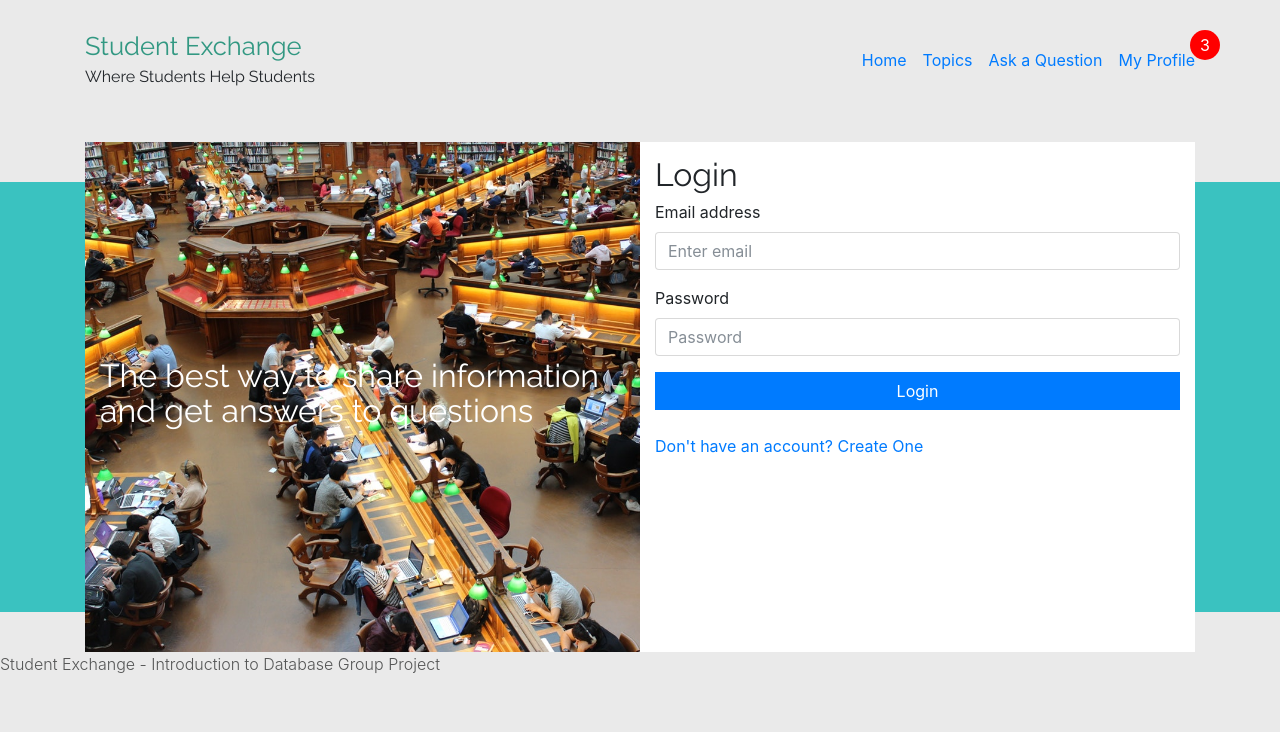
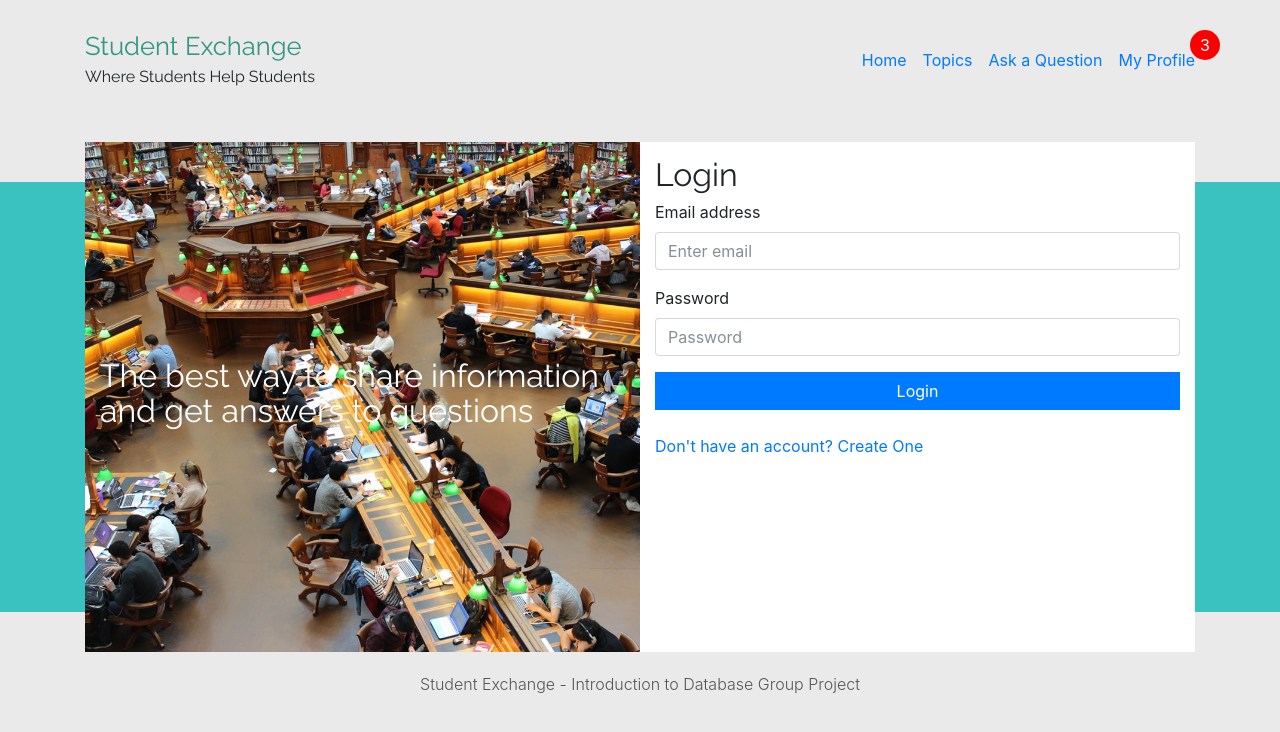
Before and after one commit to mdgriffin/studex, a Jekyll site: the page built from index.html, in a window 1280 px wide. Shown: the top 732 px of the page. Built offline with Jekyll 4.4.1, drawn with Linux system fonts in a browser that asks for light colours.

Commit message:
Centered footer text

```diff
--- a/css/style.css
+++ b/css/style.css
@@ -114,6 +114,14 @@ header h1 {
 header h3 {
 	font-size: 1em;
 
+}
+
+footer {
+	margin-top: 20px;
+}
+
+footer p {
+	text-align: center;
 }
 
 .sidebar > .btn {
```
